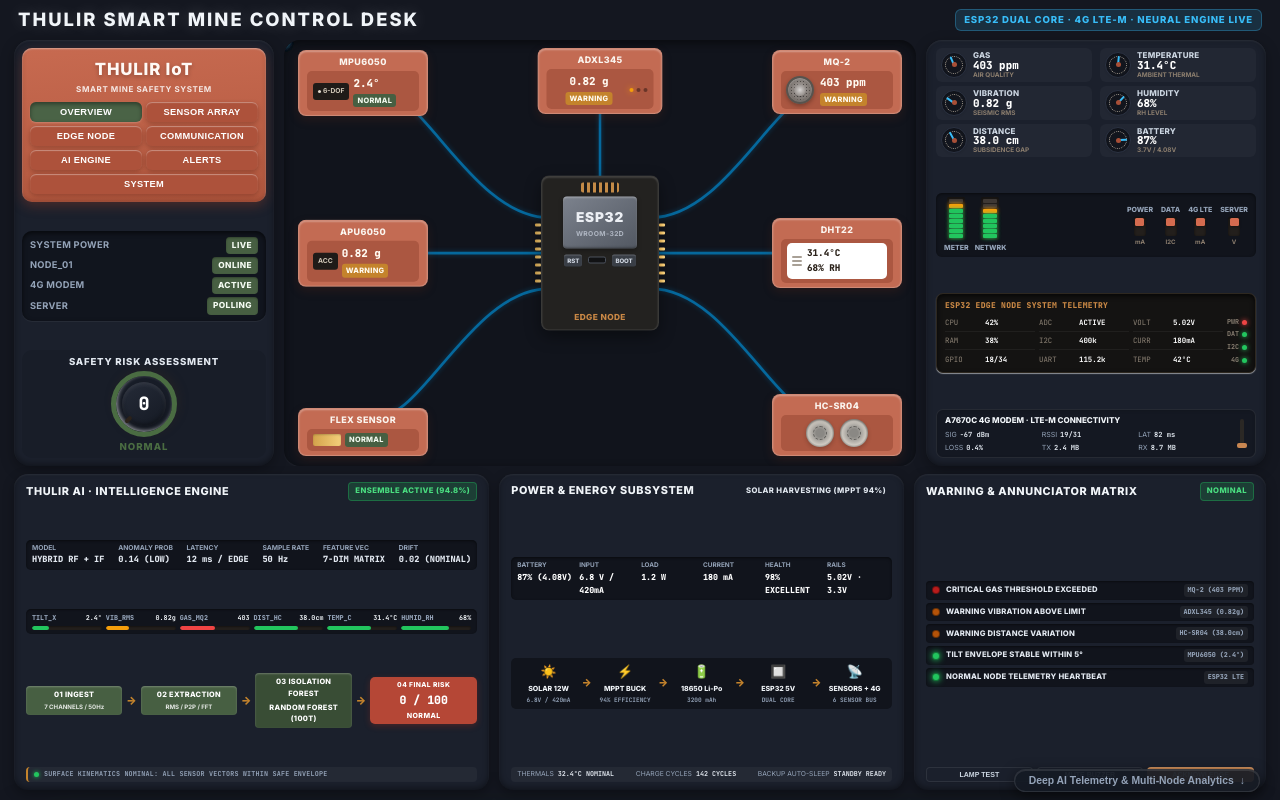
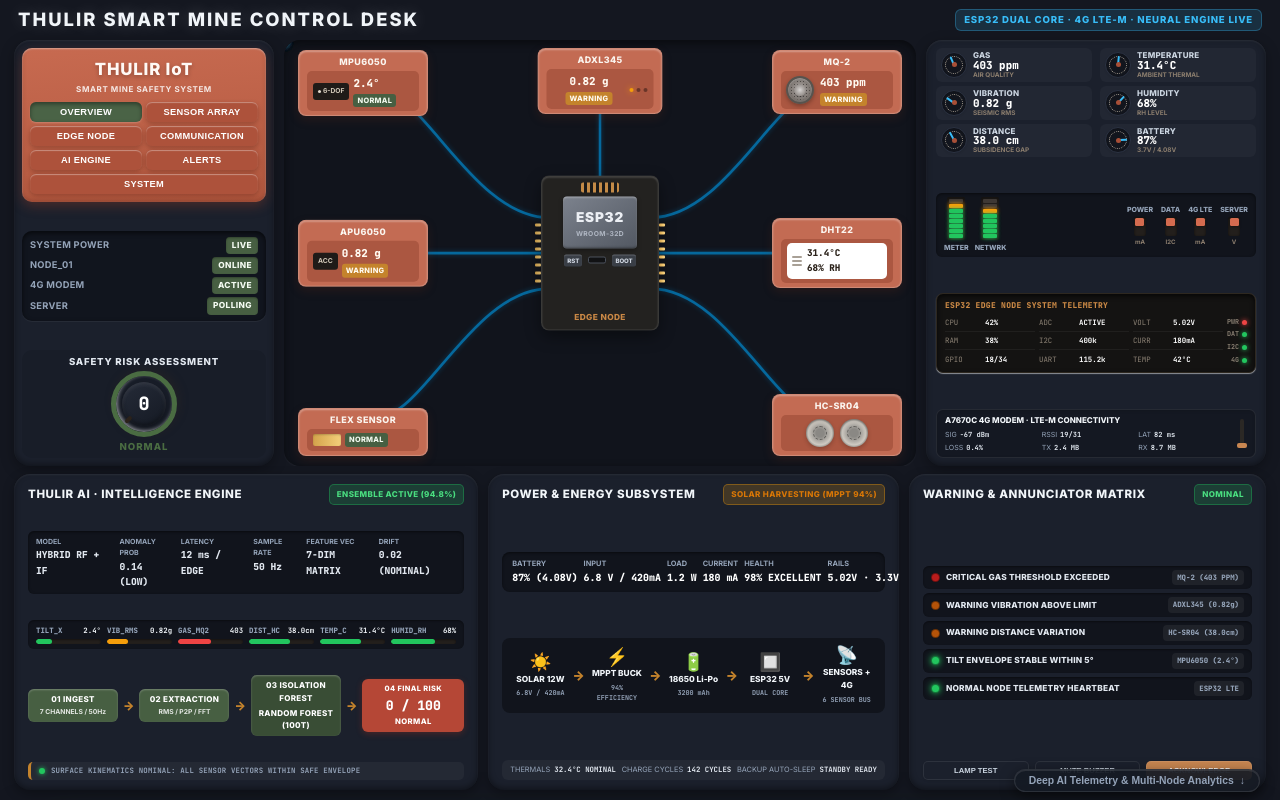
Before and after one commit to Rub26s21/THULIR, a React (Vite) app: page / in a window 1280 px wide. Shown: the top 800 px of the page. Built offline with nearby package versions, Linux system fonts and the light colour scheme; no server answers; the database is empty; a web font is replaced by a local one.

Commit message:
fix(desk): upgrade Bay 2 Power Subsystem with bold readable metrics, large flow icons, and balanced padding

```diff
--- a/src/desk.css
+++ b/src/desk.css
@@ -1428,7 +1428,7 @@
    ════════════════════════════════════════════════════════ */
 .desk-bottom-row {
   display: grid;
-  grid-template-columns: 1.35fr 1.15fr 1fr;
+  grid-template-columns: 1.3fr 1.15fr 1fr;
   gap: 10px;
   flex: 1.0;
   min-height: 0;
@@ -1439,8 +1439,8 @@
 
 .desk-bottom-bay {
   background: #dfd5c7;
-  border-radius: 14px;
-  padding: 8px 12px;
+  border-radius: 16px;
+  padding: 10px 14px;
   box-shadow:
     inset 0 2px 4px rgba(255, 255, 255, 0.7),
     inset 0 -2px 6px rgba(110, 85, 60, 0.2),
@@ -1451,7 +1451,7 @@
   height: 100%;
   box-sizing: border-box;
   overflow: hidden;
-  gap: 5px;
+  gap: 6px;
 }
 
 [data-theme="dark-apple"] .desk-bottom-bay,
@@ -1470,7 +1470,7 @@
 }
 
 .bay-title {
-  font-size: 0.68rem;
+  font-size: 0.72rem;
   font-weight: 800;
   color: #2b221a;
   letter-spacing: 0.6px;
@@ -1483,10 +1483,10 @@
 }
 
 .bay-status-badge {
-  font-size: 0.48rem;
-  font-weight: 800;
-  padding: 2px 6px;
-  border-radius: 4px;
+  font-size: 0.5rem;
+  font-weight: 800;
+  padding: 3px 7px;
+  border-radius: 5px;
   letter-spacing: 0.4px;
   text-transform: uppercase;
 }
@@ -1495,6 +1495,18 @@
   background: rgba(16, 185, 129, 0.18);
   color: #059669;
   border: 1px solid rgba(16, 185, 129, 0.35);
+}
+
+.bay-status-badge.solar-active {
+  background: rgba(245, 158, 11, 0.18);
+  color: #d97706;
+  border: 1px solid rgba(245, 158, 11, 0.35);
+}
+
+.bay-status-badge.active-amber {
+  background: rgba(245, 158, 11, 0.18);
+  color: #d97706;
+  border: 1px solid rgba(245, 158, 11, 0.35);
 }
 
 .bay-status-badge.active-critical {
@@ -1513,10 +1525,10 @@
 /* Bay 1: AI Decision Pipeline & Intelligence */
 .ai-stats-bar {
   display: flex;
-  gap: 4px;
+  gap: 6px;
   background: #cbbfaf;
-  padding: 3px 6px;
-  border-radius: 5px;
+  padding: 5px 8px;
+  border-radius: 6px;
   box-shadow: inset 0 1px 3px rgba(0,0,0,0.12);
   justify-content: space-between;
 }
@@ -1533,7 +1545,7 @@
 }
 
 .ai-stat-lbl {
-  font-size: 0.42rem;
+  font-size: 0.44rem;
   font-weight: 700;
   color: #5c4e3f;
 }
@@ -1544,7 +1556,7 @@
 }
 
 .ai-stat-val {
-  font-size: 0.54rem;
+  font-size: 0.6rem;
   font-weight: 800;
   font-family: 'JetBrains Mono', monospace;
   color: #2b221a;
@@ -1563,10 +1575,10 @@
 .ai-feature-vector-strip {
   display: grid;
   grid-template-columns: repeat(6, 1fr);
-  gap: 4px;
+  gap: 6px;
   background: #cbbfaf;
-  padding: 4px 6px;
-  border-radius: 5px;
+  padding: 5px 8px;
+  border-radius: 6px;
   box-shadow: inset 0 1px 2px rgba(0,0,0,0.1);
 }
 
@@ -1586,7 +1598,7 @@
   display: flex;
   justify-content: space-between;
   align-items: center;
-  font-size: 0.42rem;
+  font-size: 0.46rem;
   font-family: 'JetBrains Mono', monospace;
   font-weight: 800;
 }
@@ -1610,9 +1622,9 @@
 }
 
 .feature-bar-track {
-  height: 4px;
+  height: 5px;
   background: #231f1c;
-  border-radius: 2px;
+  border-radius: 2.5px;
   overflow: hidden;
   box-shadow: inset 0 1px 2px rgba(0,0,0,0.4);
 }
@@ -1620,7 +1632,7 @@
 .feature-bar-fill {
   height: 100%;
   background: #22c55e;
-  border-radius: 2px;
+  border-radius: 2.5px;
   transition: width 0.3s ease;
 }
 
@@ -1636,14 +1648,14 @@
   display: flex;
   align-items: center;
   justify-content: space-between;
-  gap: 3px;
+  gap: 4px;
 }
 
 .pipeline-chip {
   background: #475f42;
   color: #ffffff;
-  padding: 3px 5px;
-  border-radius: 4px;
+  padding: 4px 6px;
+  border-radius: 6px;
   text-align: center;
   box-shadow: inset 0 1px 2px rgba(255,255,255,0.25);
   display: flex;
@@ -1658,13 +1670,13 @@
 }
 
 .pipeline-chip-title {
-  font-size: 0.46rem;
+  font-size: 0.5rem;
   font-weight: 800;
   letter-spacing: 0.3px;
 }
 
 .pipeline-chip-sub {
-  font-size: 0.38rem;
+  font-size: 0.42rem;
   font-weight: 700;
   opacity: 0.85;
 }
@@ -1672,35 +1684,35 @@
 .pipeline-arrow {
   color: #c4832c;
   font-weight: 900;
-  font-size: 0.68rem;
+  font-size: 0.75rem;
   padding: 0 1px;
 }
 
 .pipeline-result-box {
   background: #b54736;
   color: #ffffff;
-  border-radius: 5px;
-  padding: 3px 6px;
+  border-radius: 6px;
+  padding: 4px 8px;
   text-align: center;
   box-shadow: 0 2px 6px rgba(180, 50, 30, 0.3);
   flex: 1.1;
 }
 
 .result-label {
-  font-size: 0.42rem;
+  font-size: 0.46rem;
   font-weight: 800;
   letter-spacing: 0.4px;
 }
 
 .result-score {
-  font-size: 0.72rem;
+  font-size: 0.82rem;
   font-weight: 900;
   font-family: 'JetBrains Mono', monospace;
   margin: 0;
 }
 
 .result-badge {
-  font-size: 0.44rem;
+  font-size: 0.48rem;
   font-weight: 800;
   letter-spacing: 0.4px;
 }
@@ -1708,11 +1720,11 @@
 .ai-diagnostic-strip {
   display: flex;
   align-items: center;
-  gap: 5px;
+  gap: 6px;
   background: rgba(0, 0, 0, 0.05);
-  padding: 2px 6px;
-  border-radius: 4px;
-  border-left: 2px solid #c4832c;
+  padding: 3px 8px;
+  border-radius: 5px;
+  border-left: 3px solid #c4832c;
 }
 
 [data-theme="dark-apple"] .ai-diagnostic-strip,
@@ -1721,16 +1733,16 @@
 }
 
 .diag-dot {
-  width: 5px;
-  height: 5px;
+  width: 6px;
+  height: 6px;
   border-radius: 50%;
   background: #22c55e;
-  box-shadow: 0 0 4px #22c55e;
+  box-shadow: 0 0 5px #22c55e;
   flex-shrink: 0;
 }
 
 .diag-text {
-  font-size: 0.42rem;
+  font-size: 0.46rem;
   font-weight: 700;
   font-family: 'JetBrains Mono', monospace;
   color: #4a4036;
@@ -1749,10 +1761,10 @@
 .power-metrics-strip {
   display: grid;
   grid-template-columns: repeat(6, 1fr);
-  gap: 3px;
+  gap: 6px;
   background: #cbbfaf;
-  border-radius: 5px;
-  padding: 3px 6px;
+  border-radius: 8px;
+  padding: 6px 10px;
   box-shadow: inset 0 1px 3px rgba(0,0,0,0.12);
 }
 
@@ -1768,7 +1780,7 @@
 }
 
 .metric-lbl {
-  font-size: 0.4rem;
+  font-size: 0.46rem;
   font-weight: 700;
   color: #5c4e3f;
 }
@@ -1779,10 +1791,11 @@
 }
 
 .metric-val {
-  font-size: 0.52rem;
+  font-size: 0.62rem;
   font-weight: 800;
   font-family: 'JetBrains Mono', monospace;
   color: #2b221a;
+  white-space: nowrap;
 }
 
 [data-theme="dark-apple"] .metric-val,
@@ -1794,10 +1807,10 @@
   display: flex;
   align-items: center;
   justify-content: space-between;
-  gap: 2px;
+  gap: 4px;
   background: #cbbfaf;
-  padding: 4px 6px;
-  border-radius: 5px;
+  padding: 8px 10px;
+  border-radius: 8px;
 }
 
 [data-theme="dark-apple"] .power-flow-schematic,
@@ -1809,17 +1822,18 @@
   display: flex;
   flex-direction: column;
   align-items: center;
-  gap: 1px;
+  gap: 2px;
   text-align: center;
   flex: 1;
 }
 
 .flow-icon {
-  font-size: 0.8rem;
+  font-size: 1.1rem;
+  line-height: 1;
 }
 
 .flow-text {
-  font-size: 0.44rem;
+  font-size: 0.52rem;
   font-weight: 800;
   color: #2b221a;
 }
@@ -1830,7 +1844,7 @@
 }
 
 .flow-sub {
-  font-size: 0.38rem;
+  font-size: 0.42rem;
   font-weight: 700;
   color: #6b5c4d;
   font-family: 'JetBrains Mono', monospace;
@@ -1844,15 +1858,15 @@
 .flow-arrow {
   color: #c4832c;
   font-weight: 900;
-  font-size: 0.65rem;
+  font-size: 0.8rem;
 }
 
 .power-substatus-bar {
   display: flex;
   justify-content: space-between;
   background: rgba(0, 0, 0, 0.05);
-  padding: 2px 6px;
-  border-radius: 4px;
+  padding: 4px 8px;
+  border-radius: 6px;
 }
 
 [data-theme="dark-apple"] .power-substatus-bar,
@@ -1861,7 +1875,7 @@
 }
 
 .power-sub-item {
-  font-size: 0.42rem;
+  font-size: 0.46rem;
   display: flex;
   gap: 4px;
   color: #5c4e3f;
@@ -1886,7 +1900,7 @@
 .annunciator-list {
   display: flex;
   flex-direction: column;
-  gap: 3px;
+  gap: 4px;
 }
 
 .annunciator-row {
@@ -1895,8 +1909,8 @@
   justify-content: space-between;
   gap: 6px;
   background: #cbbfaf;
-  border-radius: 4px;
-  padding: 3px 6px;
+  border-radius: 6px;
+  padding: 4px 8px;
   box-shadow: inset 0 1px 2px rgba(0,0,0,0.12);
 }
 
@@ -1917,8 +1931,8 @@
 }
 
 .pilot-jewel {
-  width: 8px;
-  height: 8px;
+  width: 9px;
+  height: 9px;
   border-radius: 50%;
   border: 1px solid rgba(0, 0, 0, 0.4);
   flex-shrink: 0;
@@ -1958,7 +1972,7 @@
 }
 
 .annunciator-text {
-  font-size: 0.48rem;
+  font-size: 0.52rem;
   font-weight: 800;
   color: #2e261f;
   letter-spacing: 0.2px;
@@ -1971,13 +1985,13 @@
 }
 
 .annunciator-tag {
-  font-size: 0.42rem;
+  font-size: 0.46rem;
   font-weight: 800;
   font-family: 'JetBrains Mono', monospace;
   color: #78716c;
   background: rgba(0,0,0,0.06);
-  padding: 1px 4px;
-  border-radius: 3px;
+  padding: 2px 5px;
+  border-radius: 4px;
 }
 
 [data-theme="dark-apple"] .annunciator-tag,
@@ -1988,16 +2002,16 @@
 
 .annunciator-actions-bar {
   display: flex;
-  gap: 4px;
+  gap: 6px;
 }
 
 .annunciator-btn {
   flex: 1;
   background: #cbbfaf;
   border: 1px solid rgba(255, 255, 255, 0.4);
-  border-radius: 4px;
-  padding: 3px 0;
-  font-size: 0.44rem;
+  border-radius: 5px;
+  padding: 4px 0;
+  font-size: 0.48rem;
   font-weight: 800;
   color: #3b3026;
   cursor: pointer;
```
